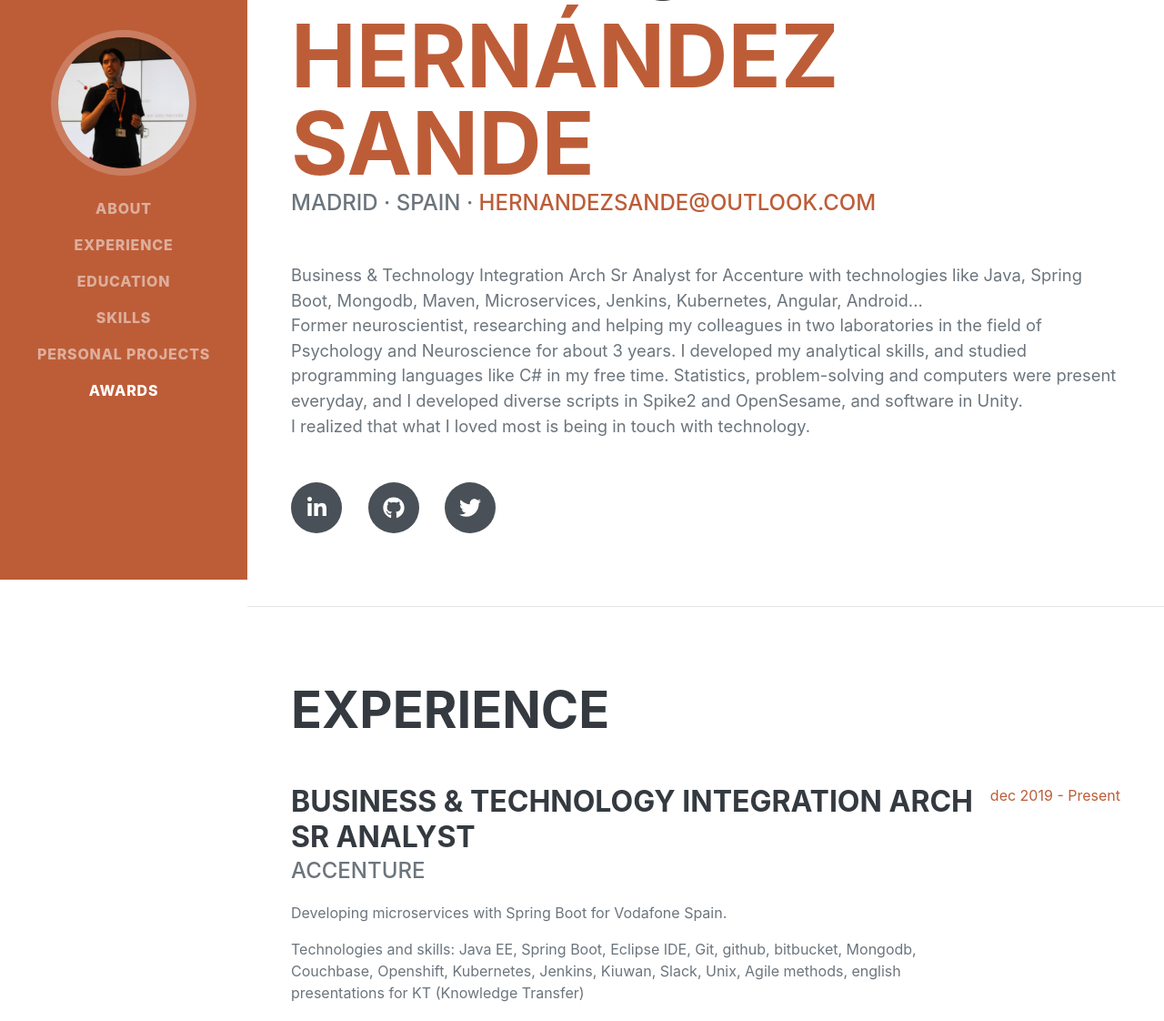
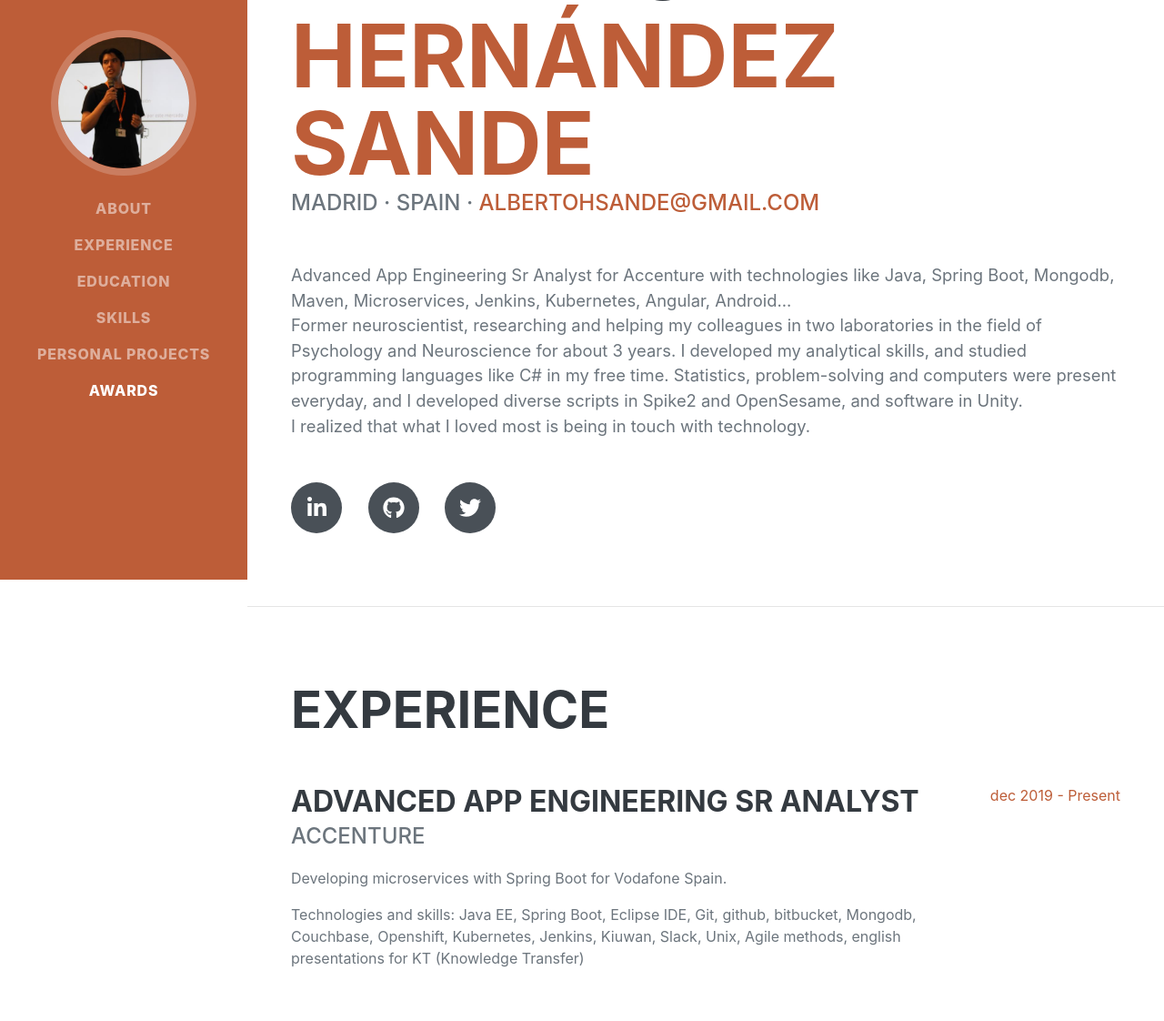
Before and after one commit to AlbertoHSande/albertohsande.github.io, a plain HTML site: page index.html in a window 1280 px wide. Shown: the part 163-1285 px from the top of the page at 91% size. Drawn offline with nearby package versions, Linux system fonts and the light colour scheme; a web font is replaced by a local one.

Commit message:
Update index.html

```diff
--- a/index.html
+++ b/index.html
@@ -45,9 +45,9 @@
                     </h1>
                     <div class="subheading mb-5">
                         Madrid · Spain ·
-                        <a href="mailto:hernandezsande@outlook.com">hernandezsande@outlook.com</a>
+                        <a href="mailto:albertohsande@gmail.com">albertohsande@gmail.com</a>
                     </div>
-                    <p class="lead mb-5">Business & Technology Integration Arch Sr Analyst for Accenture with technologies like Java, Spring Boot, Mongodb, Maven, Microservices, Jenkins, Kubernetes, Angular, Android...</br>
+                    <p class="lead mb-5">Advanced App Engineering Sr Analyst for Accenture with technologies like Java, Spring Boot, Mongodb, Maven, Microservices, Jenkins, Kubernetes, Angular, Android...</br>
 
                         Former neuroscientist, researching and helping my colleagues in two laboratories in the field of Psychology and Neuroscience for about 3 years. I developed my analytical skills, and studied programming languages like C# in my free time. Statistics, problem-solving and computers were present everyday, and I developed diverse scripts in Spike2 and OpenSesame, and software in Unity.</br>
 
@@ -66,7 +66,7 @@
                     <h2 class="mb-5">Experience</h2>
                     <div class="d-flex flex-column flex-md-row justify-content-between mb-5">
                         <div class="flex-grow-1">
-                            <h3 class="mb-0">Business & Technology Integration Arch Sr Analyst</h3>
+                            <h3 class="mb-0">Advanced App Engineering Sr Analyst</h3>
                             <div class="subheading mb-3">Accenture</div>
                             <p>Developing microservices with Spring Boot for Vodafone Spain.</p>
                             <p>Technologies and skills: Java EE, Spring Boot, Eclipse IDE, Git, github, bitbucket, Mongodb, Couchbase, Openshift, Kubernetes, Jenkins, Kiuwan, Slack, Unix, Agile methods, english presentations for KT (Knowledge Transfer)</p>
```
